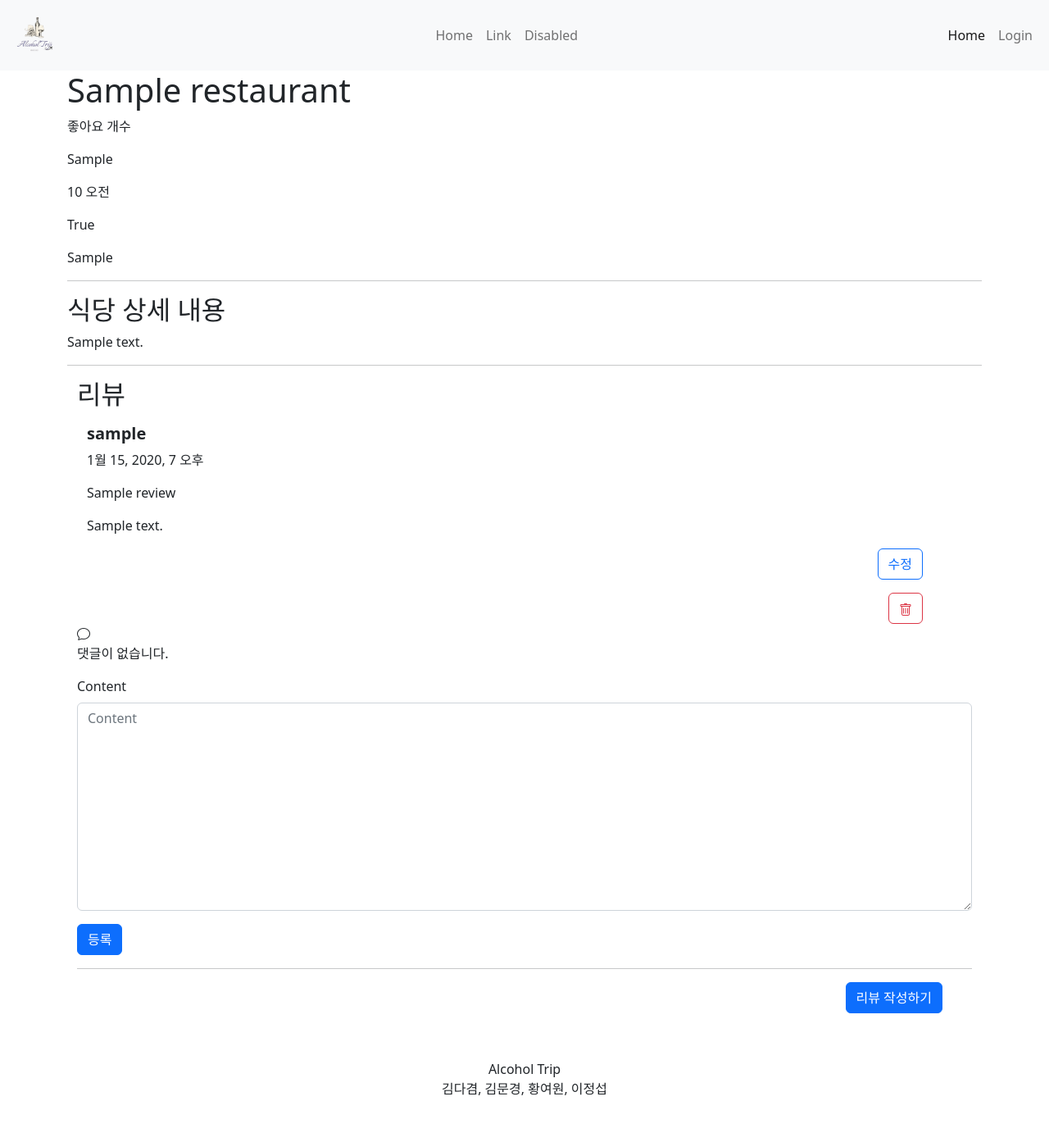
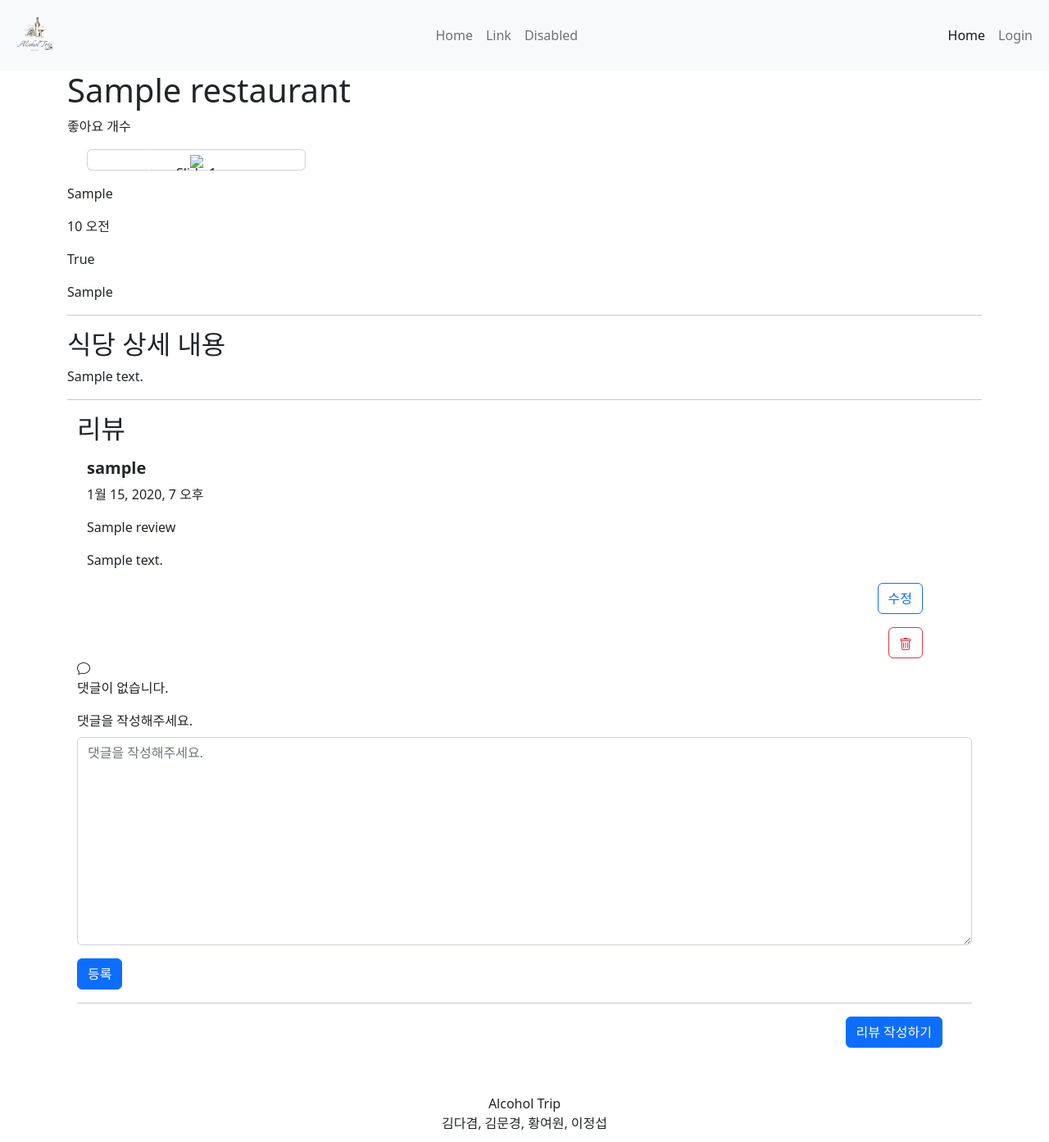
Before and after one commit to yeooness/PJT-alcohol_trip, a Django app: page /bars/1/ in a window 1280 px wide. Shown: the top 1393 px of the page at 82% size. Before the commit the page ends 1336 px from the top, so only its background shows below. Run offline with Django 3.2, Linux system fonts and the light colour scheme; tables that the repository leaves empty hold one stand-in row (values such as "Sample post"); some libraries are stand-ins or nearby versions.

Commit message:
리뷰/댓글

```diff
--- a/bars/forms.py
+++ b/bars/forms.py
@@ -5,7 +5,12 @@ from .models import Review, Comment
 class ReviewForm(forms.ModelForm):
     class Meta:
         model = Review
-        fields = ["title", "content", "grade", "image",]
+        fields = [
+            "title",
+            "content",
+            "grade",
+            "image",
+        ]
         labels = {
             "title": "리뷰 제목",
             "content": "리뷰 내용",
@@ -14,10 +19,12 @@ class ReviewForm(forms.ModelForm):
         }
 
 
-
 class CommentForm(forms.ModelForm):
     class Meta:
         model = Comment
         fields = [
             "content",
         ]
+        labels = {
+            "content": "댓글을 작성해주세요.",
+        }
--- a/bars/templates/bars/detail.html
+++ b/bars/templates/bars/detail.html
@@ -6,6 +6,7 @@
 {% endblock %}
 
 {% block content %}
+
 <h1>{{ restaurant.name }}</h1>
 <p>좋아요 개수</p>
 {% if request.user.is_authenticated %}
@@ -19,6 +20,81 @@
   {% endif %}</a>{{ restaurant.like_users.count }}</span>
 
 {% endif %}
+
+<div class="container text-center my-3">
+  <div class="row mx-auto my-auto justify-content-center">
+    <div id="recipeCarousel" class="carousel slide" data-bs-ride="carousel">
+      <div class="carousel-inner" role="listbox">
+        <div class="carousel-item active">
+          <div class="col-md-3">
+            <div class="card">
+              <div class="card-img">
+                <img src="https://via.placeholder.com/700x500.png/CB997E/333333?text=1" class="img-fluid">
+              </div>
+              <div class="card-img-overlay">Slide 1</div>
+            </div>
+          </div>
+        </div>
+        <div class="carousel-item">
+          <div class="col-md-3">
+            <div class="card">
+              <div class="card-img">
+                <img src="https://via.placeholder.com/700x500.png/DDBEA9/333333?text=2" class="img-fluid">
+              </div>
+              <div class="card-img-overlay">Slide 2</div>
+            </div>
+          </div>
+        </div>
+        <div class="carousel-item">
+          <div class="col-md-3">
+            <div class="card">
+              <div class="card-img">
+                <img src="https://via.placeholder.com/700x500.png/FFE8D6/333333?text=3" class="img-fluid">
+              </div>
+              <div class="card-img-overlay">Slide 3</div>
+            </div>
+          </div>
+        </div>
+        <div class="carousel-item">
+          <div class="col-md-3">
+            <div class="card">
+              <div class="card-img">
+                <img src="https://via.placeholder.com/700x500.png/B7B7A4/333333?text=4" class="img-fluid">
+              </div>
+              <div class="card-img-overlay">Slide 4</div>
+            </div>
+          </div>
+        </div>
+        <div class="carousel-item">
+          <div class="col-md-3">
+            <div class="card">
+              <div class="card-img">
+                <img src="https://via.placeholder.com/700x500.png/A5A58D/333333?text=5" class="img-fluid">
+              </div>
+              <div class="card-img-overlay">Slide 5</div>
+            </div>
+          </div>
+        </div>
+        <div class="carousel-item">
+          <div class="col-md-3">
+            <div class="card">
+              <div class="card-img">
+                <img src="https://via.placeholder.com/700x500.png/6B705C/eeeeee?text=6" class="img-fluid">
+              </div>
+              <div class="card-img-overlay">Slide 6</div>
+            </div>
+          </div>
+        </div>
+      </div>
+      <a class="carousel-control-prev bg-transparent w-aut" href="#recipeCarousel" role="button" data-bs-slide="prev">
+        <span class="carousel-control-prev-icon" aria-hidden="true"></span>
+      </a>
+      <a class="carousel-control-next bg-transparent w-aut" href="#recipeCarousel" role="button" data-bs-slide="next">
+        <span class="carousel-control-next-icon" aria-hidden="true"></span>
+      </a>
+    </div>
+  </div>
+</div>
 
 <p>{{ restaurant.location }}</p>
 <p>{{ restaurant.hours }}</p>
--- a/bars/views.py
+++ b/bars/views.py
@@ -16,12 +16,16 @@ def index(request):
 
 def detail(request, restaurant_pk):
     restaurant = Restaurant.objects.get(pk=restaurant_pk)
-    reviews = Review.objects.order_by("-pk")
+    review = request.POST.get("review")
+    reviews = Review.objects.filter(restaurant_id=restaurant_pk)
+    comments = Comment.objects.filter(review_id=review)
     comment_form = CommentForm
     context = {
         "restaurant": restaurant,
         "reviews": reviews,
         "comment_form": comment_form,
+        # "comments": reviews.comment_set.all(),
+        "comments": comments,
     }
     return render(request, "bars/detail.html", context)
 
@@ -35,7 +39,7 @@ def review(request, pk):
             review.user = request.user
             review.restaurant_id = pk
             review.save()
-            return redirect("bars:index")
+            return redirect("bars:detail", pk)
     else:
         review_form = ReviewForm()
     context = {
@@ -76,8 +80,6 @@ def comment_create(request, restaurant_pk):
     review_pk = Review.objects.get(pk=review)
     comment_form = CommentForm(request.POST)
     if comment_form.is_valid():
-        print("댓글")
-        print(review)
         comment = comment_form.save(commit=False)
         comment.review = review_pk
         comment.user_id = request.user.pk
@@ -89,11 +91,8 @@ def like(request, pk):
     restaurant = Restaurant.objects.get(pk=pk)
     if request.user in restaurant.like_users.all():
         restaurant.like_users.remove(request.user)
-        print("좋아요")
-        print(1)
         # is_liked = False
     else:
         restaurant.like_users.add(request.user)
         # is_liked = True
-        print(2)
     return redirect("bars:detail", pk)
```
Also changed, not shown: static/css/style.css (added, +30 -0 lines), images/images/Boo14_5BbjivR.jpg (added), images/images/bg.jpg (added), images/images/bg_hRvWUN8.jpg (added), images/images/logo_h4JjoUU.jpg (added), images/images/다운로드_2.jpeg (added).
